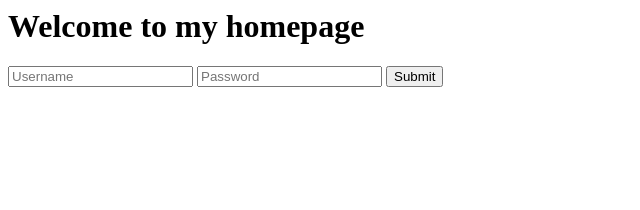
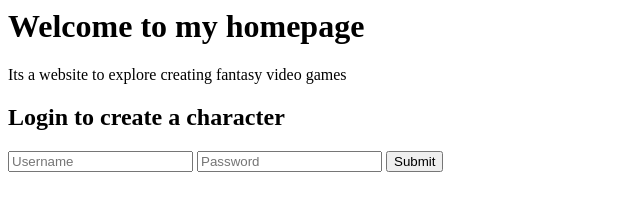
Before and after one commit to BGeranio/BGeranio.github.io, a plain HTML site: page index.html in a window 1280 px wide. Shown: the whole page, without its empty margins (0-640 px from the left). Drawn offline with Linux system fonts and the light colour scheme.

Commit message:
Add files via upload

```diff
--- a/index.html
+++ b/index.html
@@ -8,6 +8,8 @@
 	</head>
 	<body>
 		<h1>Welcome to my homepage</h1>
+		<p>Its a website to explore creating fantasy video games</p>
+		<h2>Login to create a character</h2>
 		<form action="/login" id="loginForm">
 			<input name="username" type="text" placeholder="Username"></input>
 			<input name="password" type="text" placeholder="Password"></input>
```
Also changed, not shown: login.html (+2 -1 lines).
